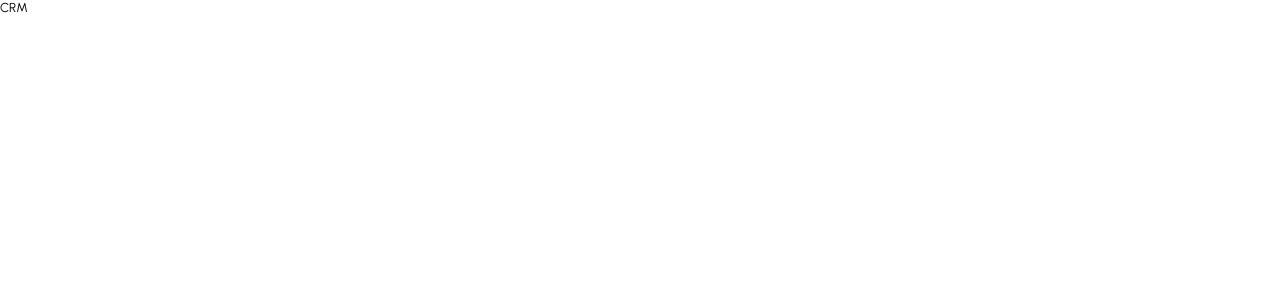
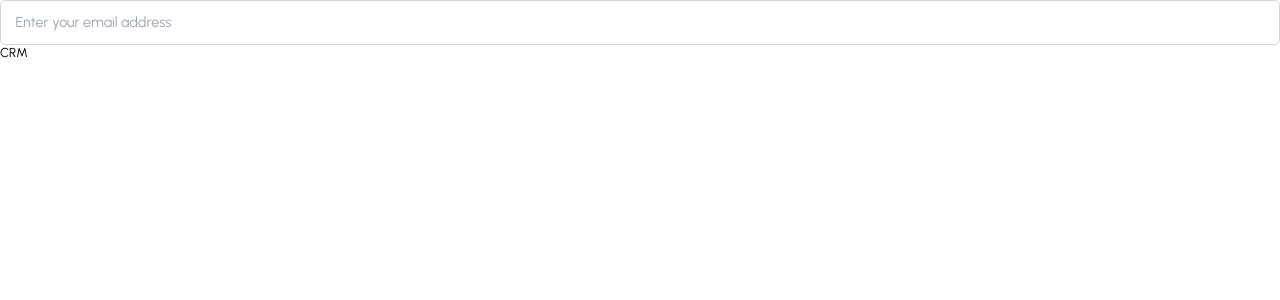
Before and after one commit to jkcsoftwaresllp/crm-client, a React (Vite) app: page / in a window 1280 px wide. Shown: the top 300 px of the page. Built offline with nearby package versions, Linux system fonts and the light colour scheme.

Commit message:
Added Email Input

```diff
--- a/src/App.jsx
+++ b/src/App.jsx
@@ -1,8 +1,9 @@
 import "./App.css";
-
+import EmailInput from "./components/EmailInput.jsx";
 function App() {
   return (
     <>
+    <EmailInput />
       <div className="App">CRM</div>
     </>
   );
--- /dev/null
+++ b/src/ComponentStyles/EmailInput.module.css
@@ -0,0 +1,109 @@
+/* EmailInput.module.css */
+.emailInputContainer {
+  display: flex;
+  flex-direction: column;
+  gap: 0.5rem;
+  width: 100%;
+}
+
+.emailInputLabel {
+  font-size: 0.875rem;
+  font-weight: 500;
+  color: #374151;
+  margin-bottom: 0.25rem;
+}
+
+.requiredAsterisk {
+  color: #ef4444;
+  margin-left: 0.25rem;
+}
+
+.emailInputWrapper {
+  position: relative;
+  width: 100%;
+}
+
+.emailInput {
+  width: 100%;
+  padding: 0.75rem 1rem;
+  border: 1px solid #d1d5db;
+  border-radius: 0.375rem;
+  font-size: 1rem;
+  line-height: 1.5;
+  color: #111827;
+  background-color: #ffffff;
+  transition: border-color 0.15s ease-in-out, box-shadow 0.15s ease-in-out;
+  box-sizing: border-box;
+}
+
+.emailInput:focus {
+  outline: none;
+  border-color: #3b82f6;
+  box-shadow: 0 0 0 3px rgba(59, 130, 246, 0.1);
+}
+
+.emailInput:hover:not(:focus) {
+  border-color: #9ca3af;
+}
+
+.emailInput.error {
+  border-color: #ef4444;
+}
+
+.emailInput.error:focus {
+  border-color: #ef4444;
+  box-shadow: 0 0 0 3px rgba(239, 68, 68, 0.1);
+}
+
+.emailInput::placeholder {
+  color: #9ca3af;
+}
+
+.emailInput:invalid {
+  border-color: #ef4444;
+}
+
+.emailInputError {
+  font-size: 0.875rem;
+  color: #ef4444;
+  margin-top: 0.25rem;
+  display: flex;
+  align-items: center;
+  gap: 0.25rem;
+}
+
+/* Responsive design */
+@media (max-width: 640px) {
+  .emailInput {
+    padding: 0.625rem 0.875rem;
+    font-size: 0.875rem;
+  }
+}
+
+/* Accessibility improvements */
+.emailInput:focus-visible {
+  outline: 2px solid #3b82f6;
+  outline-offset: 2px;
+}
+
+/* Dark mode support (optional) */
+@media (prefers-color-scheme: dark) {
+  .emailInputLabel {
+    color: #f3f4f6;
+  }
+
+  .emailInput {
+    background-color: #1f2937;
+    border-color: #4b5563;
+    color: #f3f4f6;
+  }
+
+  .emailInput:focus {
+    border-color: #60a5fa;
+    box-shadow: 0 0 0 3px rgba(96, 165, 250, 0.1);
+  }
+
+  .emailInput::placeholder {
+    color: #6b7280;
+  }
+}
--- /dev/null
+++ b/src/components/EmailInput.jsx
@@ -0,0 +1,49 @@
+import React from 'react';
+import styles from '../ComponentStyles/EmailInput.module.css'
+
+const EmailInput = ({
+  label,
+  name,
+  value,
+  onChange,
+  placeholder = "Enter your email address",
+  required = false,
+  error,
+  className = "",
+  ...props
+}) => {
+  const inputId = name || 'email-input';
+
+  return (
+    <div className={`${styles.emailInputContainer} ${className}`}>
+      {label && (
+        <label htmlFor={inputId} className={styles.emailInputLabel}>
+          {label}
+          {required && <span className={styles.requiredAsterisk}>*</span>}
+        </label>
+      )}
+
+      <div className={styles.emailInputWrapper}>
+        <input
+          id={inputId}
+          type="email"
+          name={name}
+          value={value}
+          onChange={onChange}
+          placeholder={placeholder}
+          required={required}
+          className={`${styles.emailInput} ${error ? styles.error : ''}`}
+          {...props}
+        />
+      </div>
+
+      {error && (
+        <div className={styles.emailInputError} role="alert">
+          {error}
+        </div>
+      )}
+    </div>
+  );
+};
+
+export default EmailInput;
```
